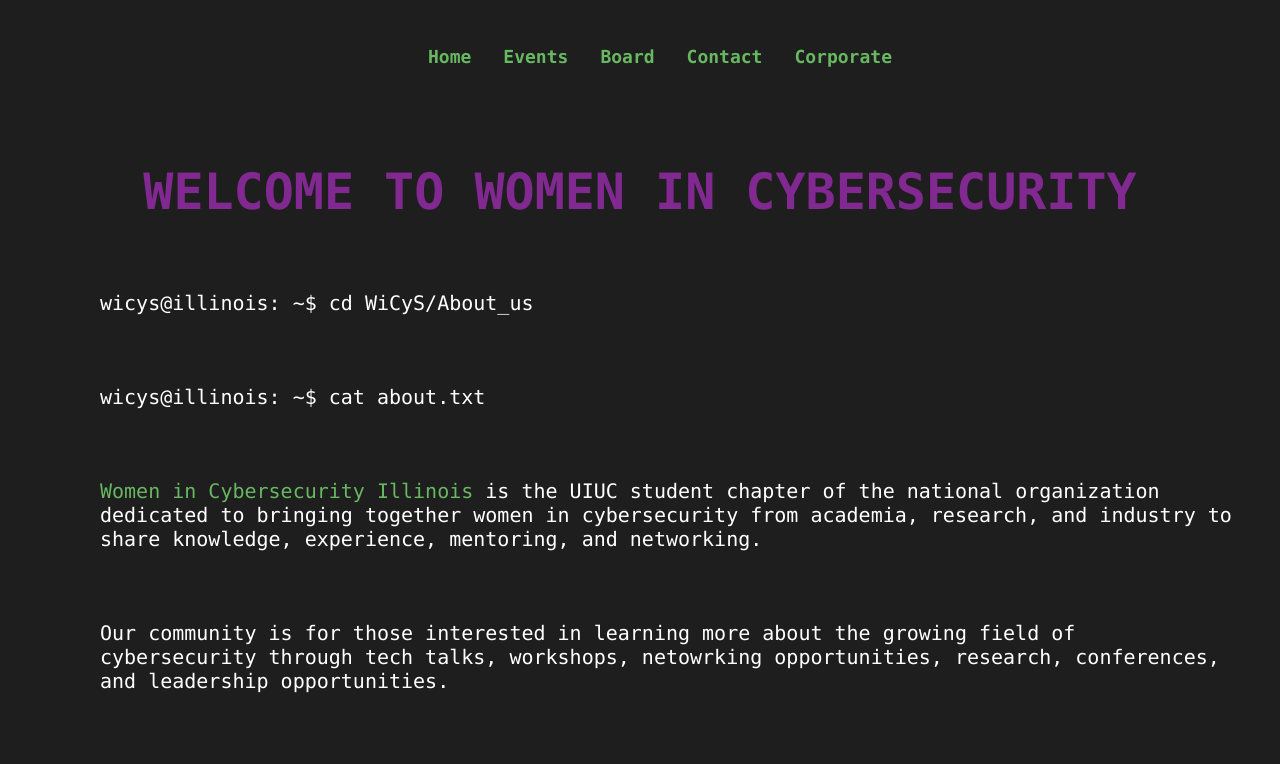
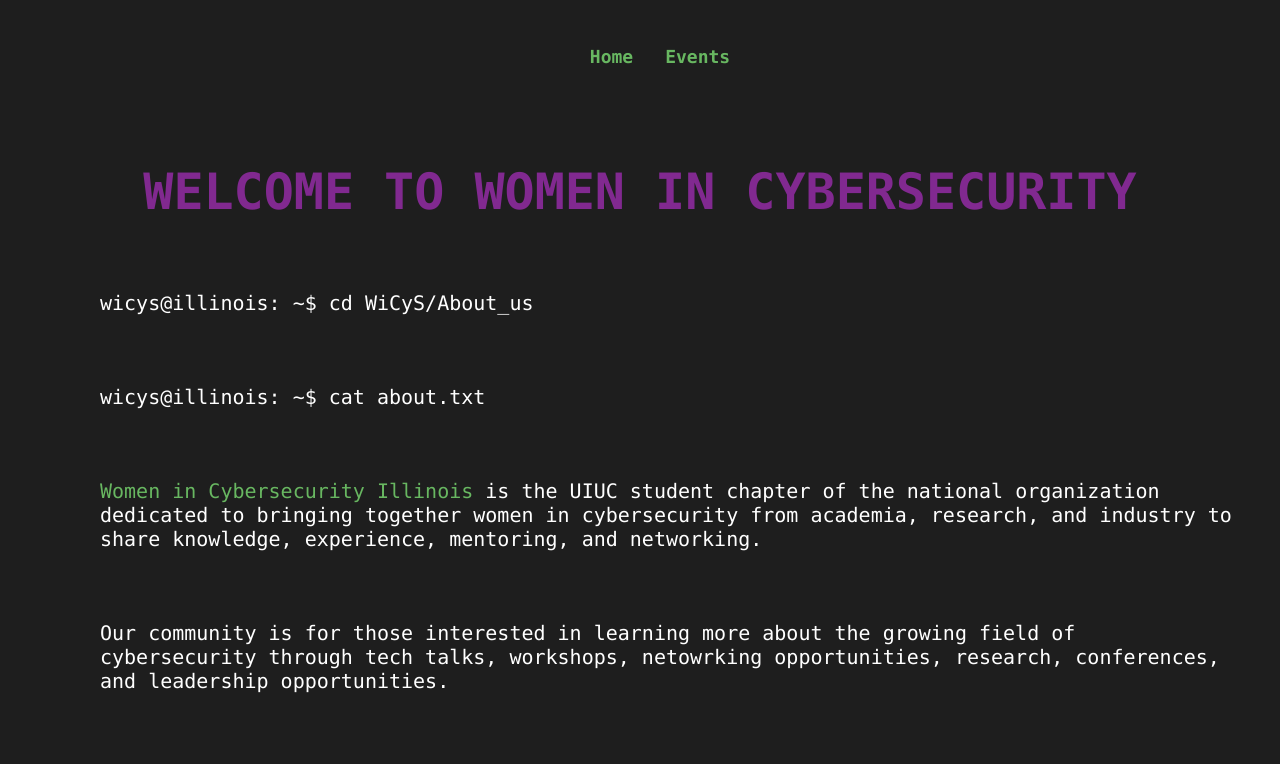
Before and after one commit to wicys/wicysillinois, a Next.js app: page / in a window 1280 px wide. Shown: the top 764 px of the page. Built offline with nearby package versions, Linux system fonts and the light colour scheme.

Commit message:
updated header navigation

```diff
--- a/components/Header.js
+++ b/components/Header.js
@@ -8,9 +8,9 @@
             <ul className="nav-style">
                 <li><a className="hvr-float wicys-green" href="/">Home</a></li>
                 <li><a className="hvr-float wicys-green" href="/events">Events</a></li>
-                <li><a className="hvr-float wicys-green" href="/board">Board</a></li>
-                <li><a className="hvr-float wicys-green" href="/contact">Contact</a></li>
-                <li><a className="hvr-float wicys-green" href="/corporate">Corporate</a></li>
+                {/* <li><a className="hvr-float wicys-green" href="/board">Board</a></li> */}
+                {/* <li><a className="hvr-float wicys-green" href="/contact">Contact</a></li> */}
+                {/* <li><a className="hvr-float wicys-green" href="/corporate">Corporate</a></li> */}
             </ul>
           </nav>
         </header>
```
